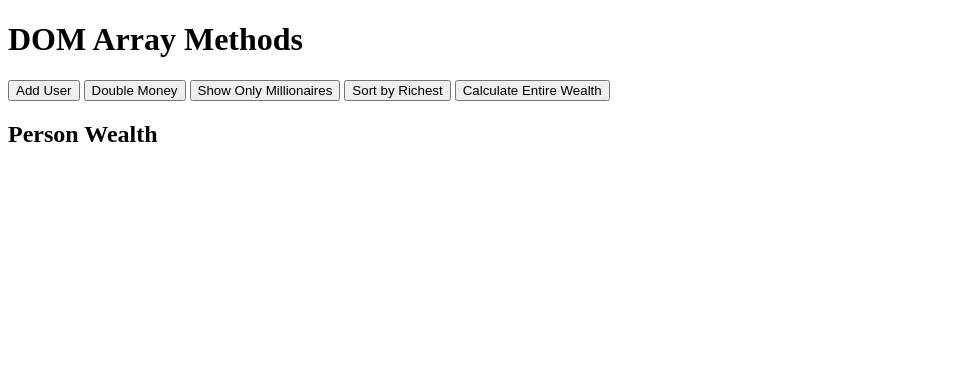
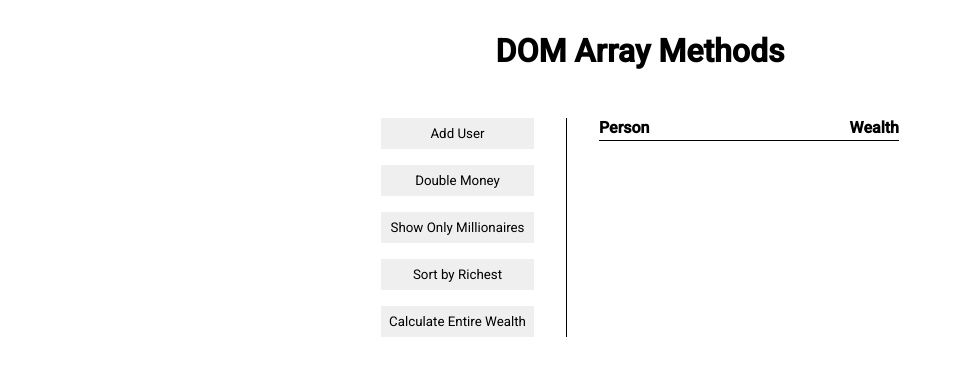
Before and after one commit to Darsh2987/array-methods, a website built with webpack: page src/index.html in a window 1280 px wide. Shown: the whole page, without its empty margins (0-954 px from the left). Built offline with nearby package versions, Linux system fonts and the light colour scheme.

Commit message:
styles added

```diff
--- a/src/assets/js/app.js
+++ b/src/assets/js/app.js
@@ -0,0 +1 @@
+import "../styles/css/styles.css";
--- /dev/null
+++ b/src/assets/styles/scss/base/_global.scss
@@ -0,0 +1,13 @@
+* {
+  box-sizing: border-box;
+  margin: 0;
+  padding: 0;
+  font-family: "Roboto", sans-serif;
+}
+
+body {
+  display: flex;
+  flex-direction: column;
+  align-items: center;
+  margin: 2rem;
+}
--- /dev/null
+++ b/src/assets/styles/scss/imports.scss
@@ -0,0 +1,4 @@
+@import "base/global.scss";
+@import "modules/container.scss";
+@import "modules/aside.scss";
+@import "modules/main.scss";
--- /dev/null
+++ b/src/assets/styles/scss/modules/_aside.scss
@@ -0,0 +1,17 @@
+.buttons-container {
+  display: flex;
+  flex-direction: column;
+  margin-right: 2rem;
+  padding-right: 2rem;
+  border-right: 1px solid;
+}
+
+.buttons-container button {
+  margin-bottom: 1rem;
+  padding: 0.5rem;
+  border: none;
+}
+
+.buttons-container button:last-of-type {
+  margin-bottom: 0;
+}
--- /dev/null
+++ b/src/assets/styles/scss/modules/_container.scss
@@ -0,0 +1,4 @@
+.container {
+  display: flex;
+  margin-top: 3rem;
+}
--- /dev/null
+++ b/src/assets/styles/scss/modules/_main.scss
@@ -0,0 +1,8 @@
+.main h2 {
+  font-size: 1rem;
+  display: flex;
+  justify-content: space-between;
+  width: 300px;
+  border-bottom: 1px solid black;
+  padding-bottom: 0.2rem;
+}
--- a/src/index.html
+++ b/src/index.html
@@ -3,13 +3,16 @@
   <head>
     <meta charset="UTF-8" />
     <meta name="viewport" content="width=device-width, initial-scale=1.0" />
+
+    <link href="https://fonts.googleapis.com/css2?family=Roboto:wght@100;300;400;500&display=swap" rel="stylesheet" />
+
     <title>DOM Array Methods</title>
   </head>
   <body>
     <h1>DOM Array Methods</h1>
 
     <div class="container">
-      <aside>
+      <aside class="buttons-container">
         <button id="add-user">Add User</button>
         <button id="double">Double Money</button>
         <button id="show-millionaires">Show Only Millionaires</button>
@@ -17,7 +20,7 @@
         <button id="calculate-wealth">Calculate Entire Wealth</button>
       </aside>
 
-      <main id="main">
+      <main id="main" class="main">
         <h2><strong>Person</strong> Wealth</h2>
       </main>
     </div>
```
Also changed, not shown: src/assets/styles/css/styles.css (added), 1 other file.
